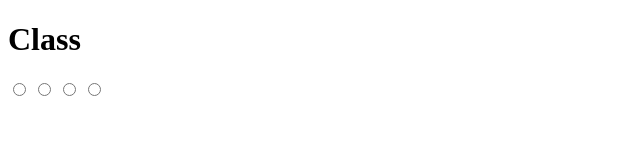
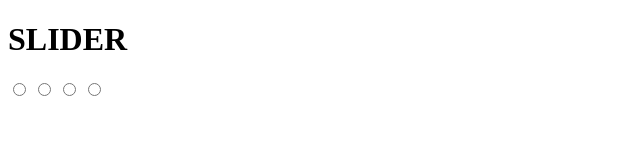
Before and after one commit to genjy1/cssMemSlider, a plain HTML site: page index.html in a window 1280 px wide. Shown: the whole page, without its empty margins (0-640 px from the left). Drawn offline with Linux system fonts and the light colour scheme.

Commit message:
feat:added heading

```diff
--- a/index.html
+++ b/index.html
@@ -9,7 +9,7 @@
 </head>
 <body>
     <div class="slider middle">
-        <h1>Class</h1>
+        <h1>SLIDER</h1>
         <div class="slides">
             <input type="radio" name="" id="r1">
             <input type="radio" name="" id="r2">
```
